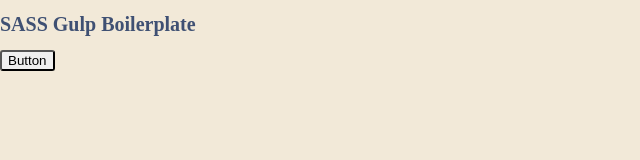
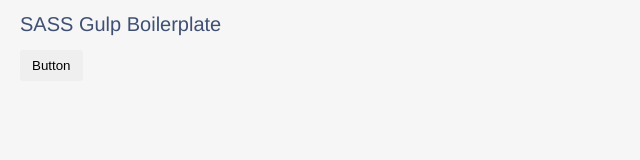
Before and after one commit to mtauer/sass_gulp_boilerplate, a website: page src/index.html in a window 1280 px wide. Shown: the whole page, without its empty margins (0-640 px from the left). Drawn offline with nearby package versions, Linux system fonts and the light colour scheme; files that its build step writes are made by us from their sources.

Commit message:
Tweak example styles

```diff
--- a/src/scss/_constants.scss
+++ b/src/scss/_constants.scss
@@ -1,4 +1,4 @@
-$color_white: #F2E9D8;
+$color_white: #f6f6f6;
 $color_blue: #3F5073;
 
 $border-radius: 3px;
--- a/src/scss/app.scss
+++ b/src/scss/app.scss
@@ -1,6 +1,7 @@
 @import 'constants';
 
 html {
+  font-family: "Helvetica Neue", Helvetica, Arial, sans-serif;
   font-size: 10px; // 1rem = 10px
 }
 
@@ -8,11 +9,17 @@
   background-color: $color-white;
   color: $color-blue;
   margin: 0;
-  padding: 0;
+  padding: 0 20px;
+}
+
+h1 {
+  font-weight: 300;
 }
 
 .button {
+  border: 0;
   border-radius: $border-radius;
+  padding: 8px 12px;
   transition: background-color .4s;
 
   .button-large {
```
